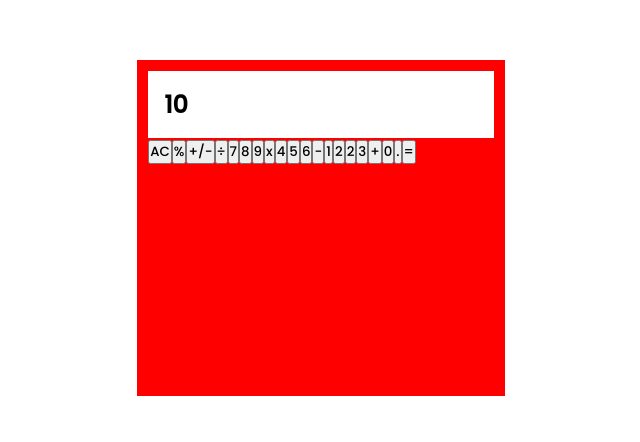
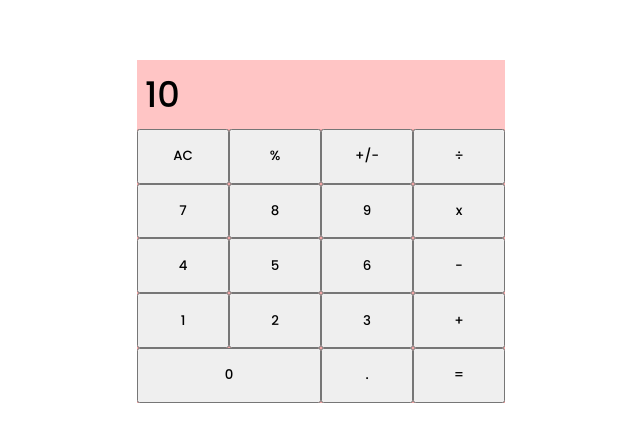
Before and after one commit to iambenkis/Math-Magicians-with-Reactjs, a React (Create React App) app: page / in a window 1280 px wide. Shown: the part 172-614 px from the top of the page, without its empty margins (319-959 px from the left). Built offline with nearby package versions, Linux system fonts and the light colour scheme; the HTML template or start-up script is replaced by a standard one.

Commit message:
Iniatial UI designed

```diff
--- a/src/components/Calculator.js
+++ b/src/components/Calculator.js
@@ -21,10 +21,9 @@ function Calculator() {
           <button type="button">-</button>
           <button type="button">1</button>
           <button type="button">2</button>
-          <button type="button">2</button>
           <button type="button">3</button>
           <button type="button">+</button>
-          <button type="button">0</button>
+          <button type="button" className="item0">0</button>
           <button type="button">.</button>
           <button type="button">=</button>
         </div>
--- a/src/components/calculator.css
+++ b/src/components/calculator.css
@@ -2,7 +2,6 @@
     background-color: red;
     height: 21rem;
     width: 23rem;
-    padding: .7rem;
 }
 
 .calc-content{
@@ -11,8 +10,23 @@
 }
 
 .calc-screen {
-    padding: 1rem;
-    background-color: #fff;
-    font-weight: 700;
-    font-size: 1.5rem;
+    padding: .5rem;
+    background-color: rgb(255, 197, 197);
+    font-weight: 500;
+    font-size: 2.2rem;
 }
+
+.calc-btns{
+    display: grid;
+    grid-template-columns: repeat(4,1fr);
+    background-color: rgb(241, 166, 166);
+}
+
+.calc-btns button {
+    padding: .96rem;
+}
+
+.item0 {
+    grid-column: 1 / span 2;
+    grid-row: 5;
+}
```
